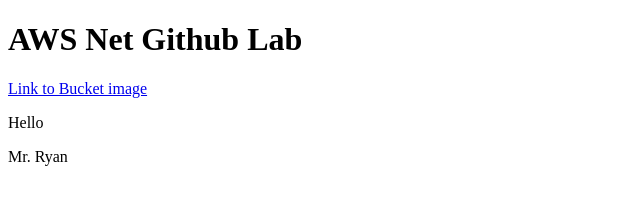
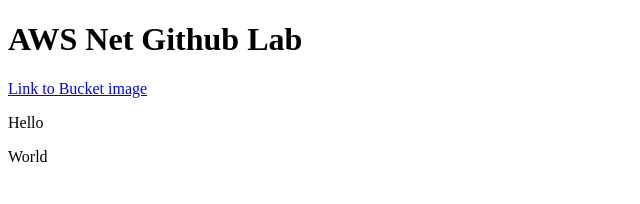
Before and after one commit to Brent2022/networking, a plain HTML site: page index.html in a window 1280 px wide. Shown: the full height of the page, 0-640 px from the left. Drawn offline with Linux system fonts and the light colour scheme.

Commit message:
Update index.html

```diff
--- a/index.html
+++ b/index.html
@@ -6,7 +6,7 @@
 
 <a href="https://bnetlab.s3.us-east-2.amazonaws.com/evilkirb.jpg">Link to Bucket image</a>
 <p>Hello</p>
-<p>Mr. Ryan</p>
+<p>World</p>
 
 </body>
 </html>
```
